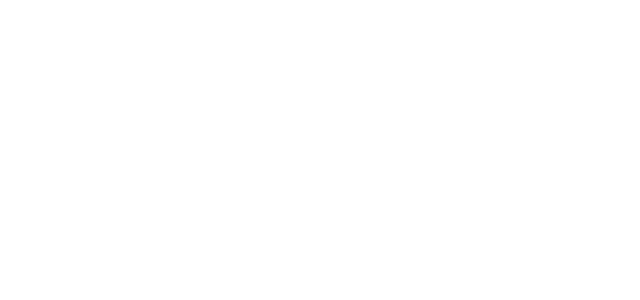
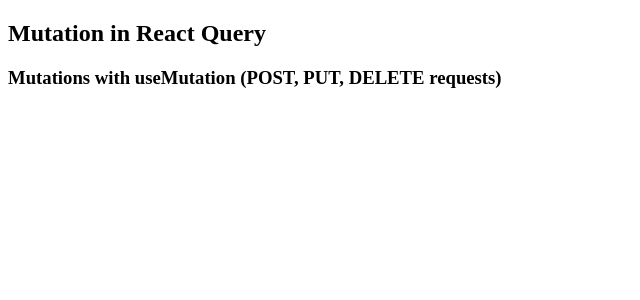
Before and after one commit to muazimmaqbool/Reactjs-with-Me, a React (Create React App) app: page / in a window 1280 px wide. Shown: the top 300 px of the page, without its empty margins (0-640 px from the left). Built offline with nearby package versions, Linux system fonts and the light colour scheme.

Commit message:
mutation

```diff
--- a/src/App.jsx
+++ b/src/App.jsx
@@ -49,6 +49,7 @@ import D_Caching from "./Tanstack React Query/D_Caching";
 import E_Caching_2 from "./Tanstack React Query/E_Caching_2";
 import F_MultipleQueries from "./Tanstack React Query/F_MultipleQueries";
 import G_Pass_ID from "./Tanstack React Query/G_Pass_ID";
+import H_Mutations from "./Tanstack React Query/H_Mutations";
 
 
 function App() {
@@ -166,6 +167,7 @@ function App() {
       {/* {toggle ? <D_Caching/> : <E_Caching_2/>} */}
       {/* <F_MultipleQueries/> */}
       {/* <G_Pass_ID/> */}
+      <H_Mutations/>
     </>
   );
 }
--- /dev/null
+++ b/src/Tanstack React Query/H_Mutations.jsx
@@ -0,0 +1,13 @@
+import React from "react";
+
+//Read Documentation Below
+const H_Mutations = () => {
+  return (
+    <div>
+      <h2>Mutation in React Query</h2>
+      <h3>Mutations with useMutation (POST, PUT, DELETE requests)</h3>
+    </div>
+  );
+};
+
+export default H_Mutations;
```
